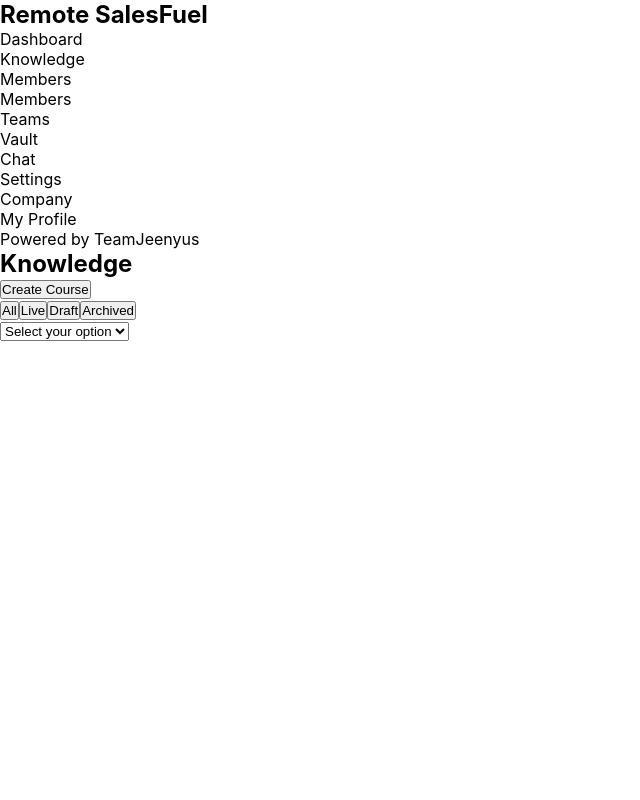
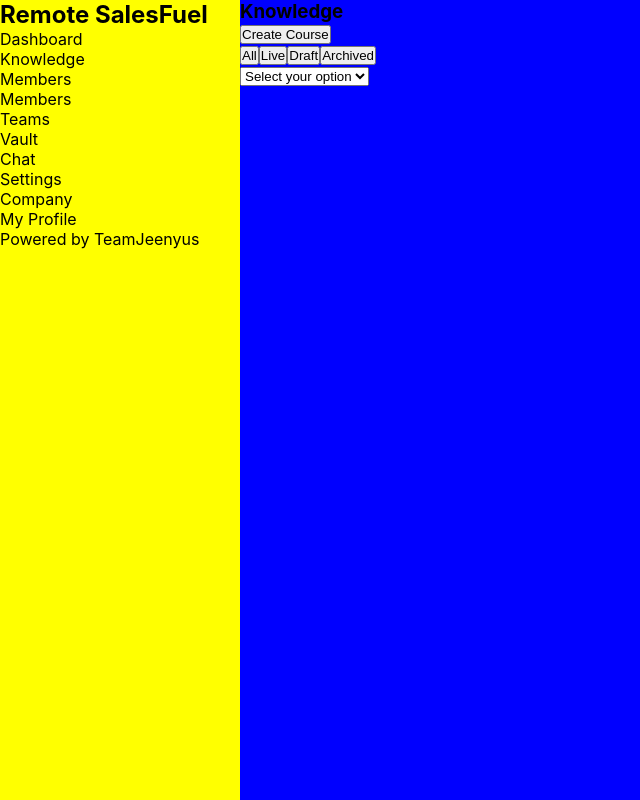
Before and after one commit to VishnuVNairCodes/remote-salesfuel, a React (Create React App) app in the folder remote-salesfuel/: page / in a window 1280 px wide. Shown: the whole page, without its empty margins (0-640 px from the left). Built offline with nearby package versions, Linux system fonts and the light colour scheme.

Commit message:
style: defined the space for sidebar and article

```diff
--- /dev/null
+++ b/remote-salesfuel/src/App.css
@@ -0,0 +1,5 @@
+.app {
+  background-color: red;
+  display: flex;
+  height: 100vh;
+}
--- a/remote-salesfuel/src/App.js
+++ b/remote-salesfuel/src/App.js
@@ -1,9 +1,10 @@
 import Article from "./components/Article/Article";
 import SideBar from "./components/SideBar/SideBar";
+import "./App.css";
 
 function App() {
   return (
-    <div className="App">
+    <div className="app">
       <SideBar />
       <Article />
     </div>
--- a/remote-salesfuel/src/components/Article/Article.css
+++ b/remote-salesfuel/src/components/Article/Article.css
@@ -0,0 +1,4 @@
+article {
+  background-color: blue;
+  flex: 1;
+}
--- a/remote-salesfuel/src/components/Article/Article.js
+++ b/remote-salesfuel/src/components/Article/Article.js
@@ -1,13 +1,16 @@
 import React from "react";
 import NavBar from "../NavBar/NavBar";
 import TabBar from "../TabBar/TabBar";
+import "./Article.css";
 
 function Article() {
   return (
     <>
-      <NavBar />
-      <TabBar />
-      {/* Cards */}
+      <article>
+        <NavBar />
+        <TabBar />
+        {/* Cards */}
+      </article>
     </>
   );
 }
--- a/remote-salesfuel/src/components/SideBar/SideBar.css
+++ b/remote-salesfuel/src/components/SideBar/SideBar.css
@@ -0,0 +1,4 @@
+aside {
+  background-color: yellow;
+  width: 15rem;
+}
--- a/remote-salesfuel/src/components/SideBar/SideBar.js
+++ b/remote-salesfuel/src/components/SideBar/SideBar.js
@@ -1,4 +1,5 @@
 import React from "react";
+import "./SideBar.css";
 
 function SideBar() {
   return (
```
